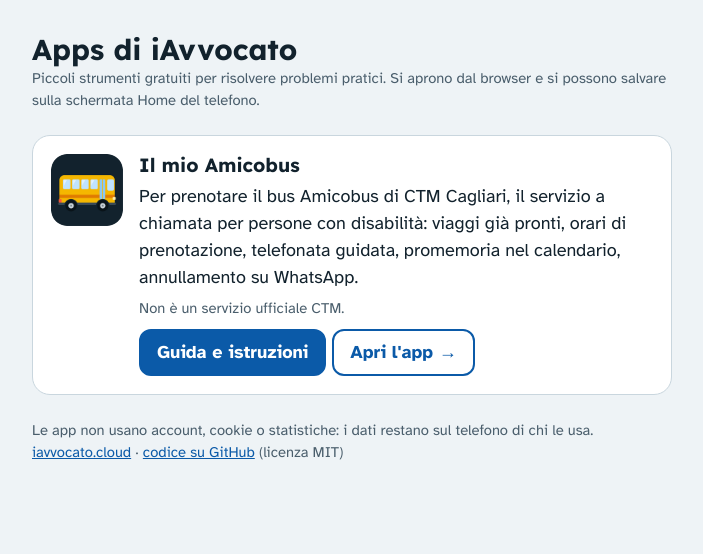
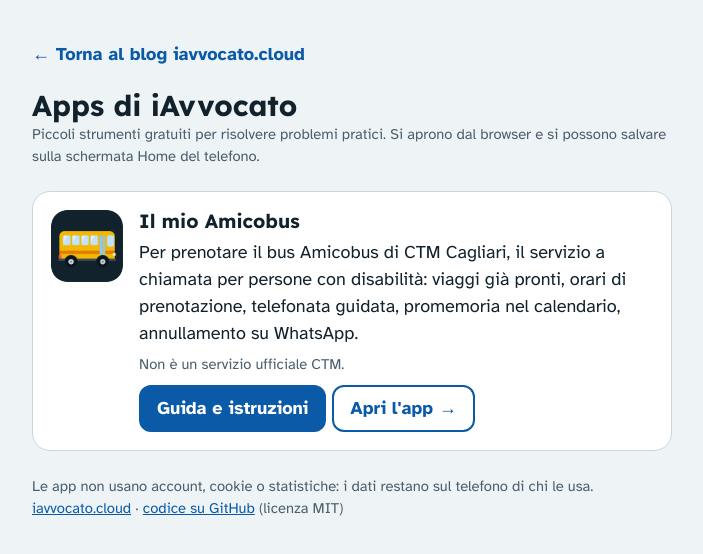
Before and after one commit to iavvocato/apps, a plain HTML site: page index.html in a window 1280 px wide. Shown: the whole page, without its empty margins (288-991 px from the left). Drawn offline with Linux system fonts and the light colour scheme.

Commit message:
Apps di iAvvocato: link per tornare al blog
In cima alla pagina generale, prima del titolo, il link
«← Torna al blog iavvocato.cloud», nello stesso tono dei link della
pagina. Fa da controparte alla voce «Apps» che verrà aggiunta al menu
del blog.

Co-Authored-By: Claude Opus 5.5 <noreply@anthropic.com>
Claude-Session: https://claude.ai/code/session_01AbNQbRTa8UqRxAK4EoQKif

```diff
--- a/index.html
+++ b/index.html
@@ -31,6 +31,9 @@ h2 { font-size: 1.2rem; }
 p { margin: 0; }
 .muted { color: var(--muted); font-size: 0.92rem; }
 a { color: var(--accent); }
+.back { display: inline-flex; align-items: center; min-height: 44px; margin-bottom: 12px; font-weight: 700; text-decoration: none; }
+.back:hover { text-decoration: underline; }
+.back:focus-visible { outline: 4px solid #F2B705; outline-offset: 2px; border-radius: 6px; }
 .app { display: grid; grid-template-columns: 72px 1fr; gap: 16px; align-items: start; background: var(--surface); border: 1px solid var(--line); border-radius: 18px; padding: 18px; text-decoration: none; color: inherit; }
 .links { display: flex; flex-wrap: wrap; gap: 10px; margin-top: 4px; }
 .go { display: inline-flex; align-items: center; min-height: 44px; padding: 8px 16px; border-radius: 12px; border: 2px solid var(--accent); text-decoration: none; }
@@ -45,6 +48,7 @@ a { color: var(--accent); }
 <body>
 <main>
   <header>
+    <a class="back" href="https://iavvocato.cloud">← Torna al blog iavvocato.cloud</a>
     <h1>Apps di iAvvocato</h1>
     <p class="muted">Piccoli strumenti gratuiti per risolvere problemi pratici. Si aprono dal browser e si possono salvare sulla schermata Home del telefono.</p>
   </header>
```
